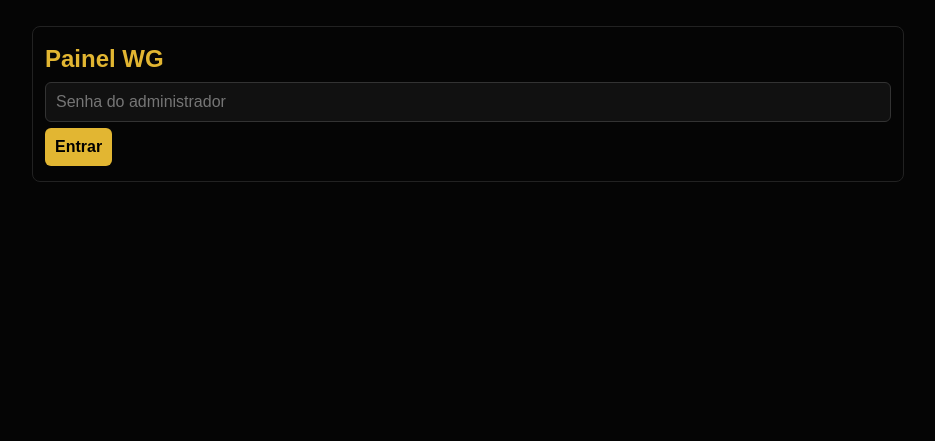
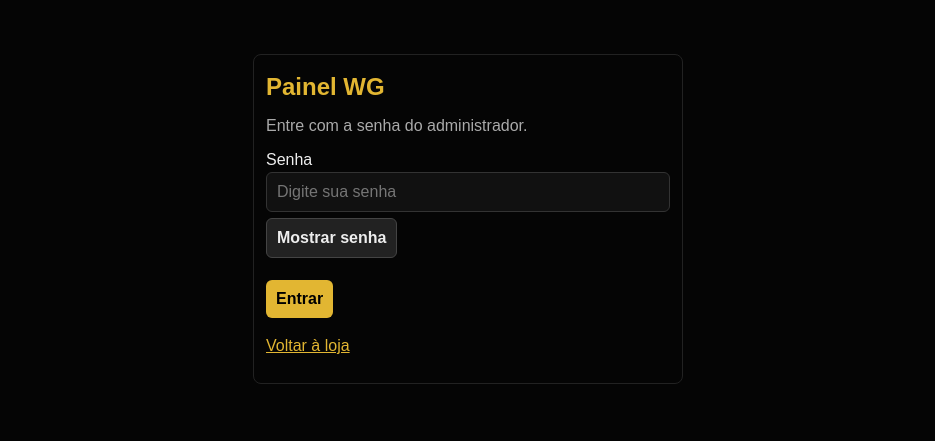
Before and after one commit to isaacrego9946-bot/wg-loja-render, a website: page public/admin.html in a window 1280 px wide. Shown: the whole page, without its empty margins (172-1107 px from the left). Drawn offline with Linux system fonts and the light colour scheme.

Commit message:
Melhora login administrativo com verificação de senha e tratamento de espaços

```diff
--- a/public/admin.html
+++ b/public/admin.html
@@ -5,9 +5,9 @@
 <script>
 const $=i=>document.getElementById(i),R=n=>'R$ '+Number(n).toFixed(2).replace('.',','),E=s=>String(s??'').replace(/[&<>"']/g,c=>({'&':'&amp;','<':'&lt;','>':'&gt;','"':'&quot;',"'":'&#39;'}[c]));
 let tk=sessionStorage.atk,last=null,O=[],PP=[],tab='p',img='',ac=null;
-const api=async(u,m='GET',b)=>{const r=await fetch((window.WG_API||'')+u,{method:m,headers:{'Content-Type':'application/json',Authorization:'Bearer '+(tk||'')},body:b&&JSON.stringify(b)});const j=await r.json().catch(()=>({}));if(r.status==401&&tk){out();throw Error('Sessão expirada')}if(!r.ok)throw Error(j.erro||'Erro '+r.status);return j};
-function loginUI(){$('app').innerHTML='<div class="box"><h2>Painel WG</h2><input id="pw" type="password" placeholder="Senha do administrador"><button id="lb">Entrar</button></div>';$('lb').onclick=login;$('pw').onkeydown=e=>{if(e.key=='Enter')login()}}
-async function login(){try{tk=sessionStorage.atk=(await api('/api/admin/login','POST',{password:$('pw').value})).token;start()}catch(e){alert(e.message)}}
+const api=async(u,m='GET',b)=>{const r=await fetch((window.WG_API||'')+u,{method:m,headers:{'Content-Type':'application/json',Authorization:'Bearer '+(tk||'')},body:b&&JSON.stringify(b)});const j=await r.json().catch(()=>({}));if(r.status==401&&tk&&u!='/api/admin/login'){out();throw Error('Sessão expirada')}if(!r.ok)throw Error(j.erro||'Erro '+r.status);return j};
+function loginUI(){$('app').innerHTML='<form class="box" id="login-form" style="max-width:430px;margin:40px auto"><h2>Painel WG</h2><p style="color:#aaa">Entre com a senha do administrador.</p><label for="pw">Senha</label><input id="pw" name="password" type="password" placeholder="Digite sua senha" autocomplete="current-password" autocapitalize="none" spellcheck="false" required><button type="button" class="s" id="show-password" aria-pressed="false">Mostrar senha</button><p id="login-error" role="alert" style="color:#ff9999"></p><button id="lb" type="submit">Entrar</button><p><a href="/">Voltar à loja</a></p></form>';$('login-form').onsubmit=e=>{e.preventDefault();login()};$('show-password').onclick=()=>{const show=$('pw').type==='password';$('pw').type=show?'text':'password';$('show-password').textContent=show?'Ocultar senha':'Mostrar senha';$('show-password').setAttribute('aria-pressed',String(show))}}
+async function login(){const button=$('lb');button.disabled=true;button.textContent='Entrando…';$('login-error').textContent='';try{const password=$('pw').value.trim();if(!password)throw Error('Digite a senha do administrador.');const result=await api('/api/admin/login','POST',{password});tk=sessionStorage.atk=result.token;start()}catch(e){$('login-error').textContent=e.message;button.disabled=false;button.textContent='Entrar';$('pw').focus()}}
 function out(){delete sessionStorage.atk;tk=null;clearInterval(window.iv);loginUI()}
 function start(){$('app').innerHTML=`<div class="row"><h2>Painel WG <span class="badge" id="bell">0 novos</span></h2><div><button class="s" id="snd">🔔 Ativar som</button> <button class="s" id="lo">Sair</button></div></div>
 <div class="tabs"><button id="tp">Produtos</button> <button id="to">Pedidos</button></div><div id="v"></div>`;
```
